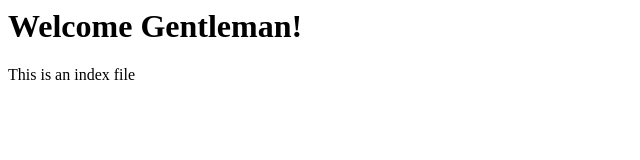
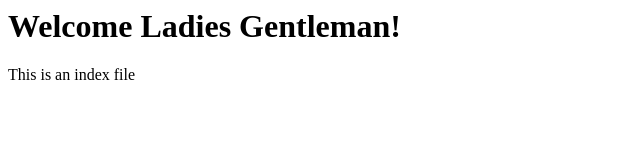
Before and after one commit to srsomub/localRepos, a plain HTML site: page index.html in a window 1280 px wide. Shown: the whole page, without its empty margins (0-640 px from the left). Drawn offline with Linux system fonts and the light colour scheme.

Commit message:
Modified header with both gender

```diff
--- a/index.html
+++ b/index.html
@@ -1,2 +1,2 @@
-<h1>Welcome Gentleman!</h1>
+<h1>Welcome Ladies Gentleman!</h1>
 <p>This is an index file</p>
```
